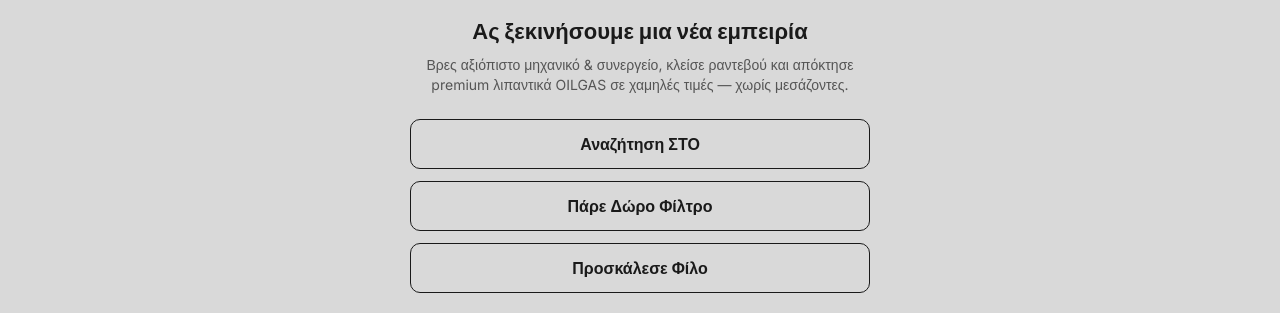
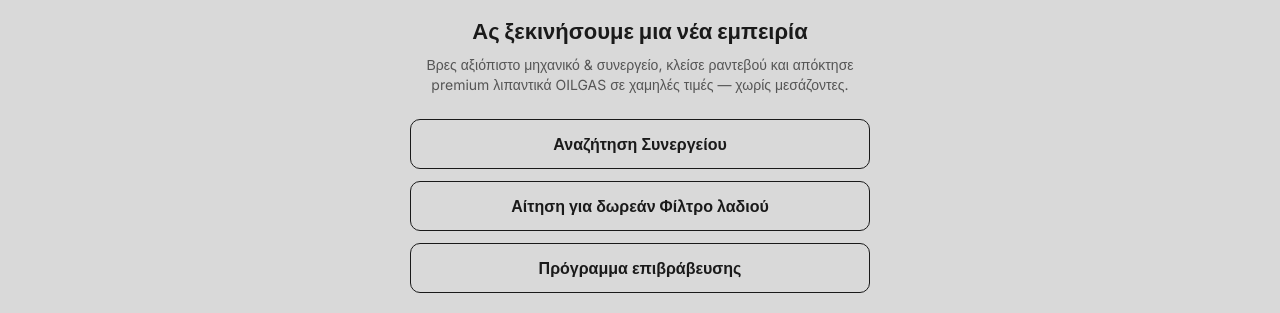
Before and after one commit to anestinvest/OILGAS-App, a plain HTML site: page index.html in a window 1280 px wide. Shown: the part 962-1275 px from the top of the page. Drawn offline with Linux system fonts and the light colour scheme.

Commit message:
OILGAS Support

```diff
--- a/index.html
+++ b/index.html
@@ -3,7 +3,7 @@
 <head>
   <meta charset="utf-8" />
   <meta name="viewport" content="width=device-width, initial-scale=1" />
-  <title>OILGAS – Καλωσόρισες</title>
+  <title>OILGAS – On-line Υποστήριξη </title>
   <link href="https://fonts.googleapis.com/css2?family=Inter:wght@400;600;800&display=swap" rel="stylesheet">
   <style>
     :root {
@@ -86,9 +86,9 @@
     <p>Βρες αξιόπιστο μηχανικό &amp; συνεργείο, κλείσε ραντεβού και απόκτησε premium λιπαντικά OILGAS σε χαμηλές τιμές — χωρίς μεσάζοντες.</p>
 
     <div class="buttons">
-      <a href="https://www.oilgas.gr/garage" class="btn"> Αναζήτηση ΣΤΟ</a>
-      <a href="#" class="btn"> Πάρε Δώρο Φίλτρο</a>
-      <a href="#" class="btn"> Προσκάλεσε Φίλο</a>
+      <a href="https://www.oilgas.gr/garage" class="btn"> Αναζήτηση Συνεργείου </a>
+      <a href="#" class="btn"> Αίτηση για δωρεάν Φίλτρο λαδιού</a>
+      <a href="#" class="btn"> Πρόγραμμα επιβράβευσης</a>
     </div>
   </div>
 
```
